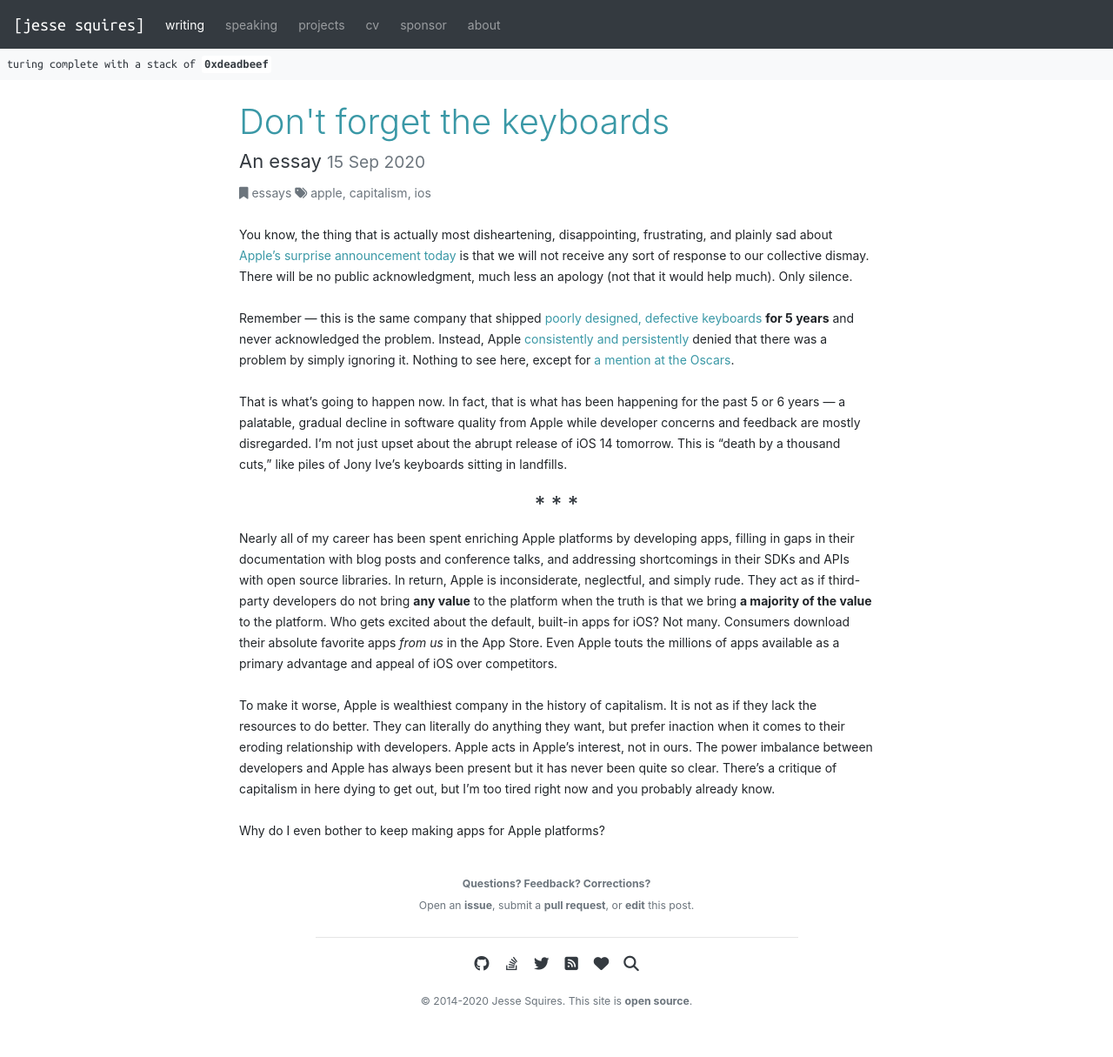
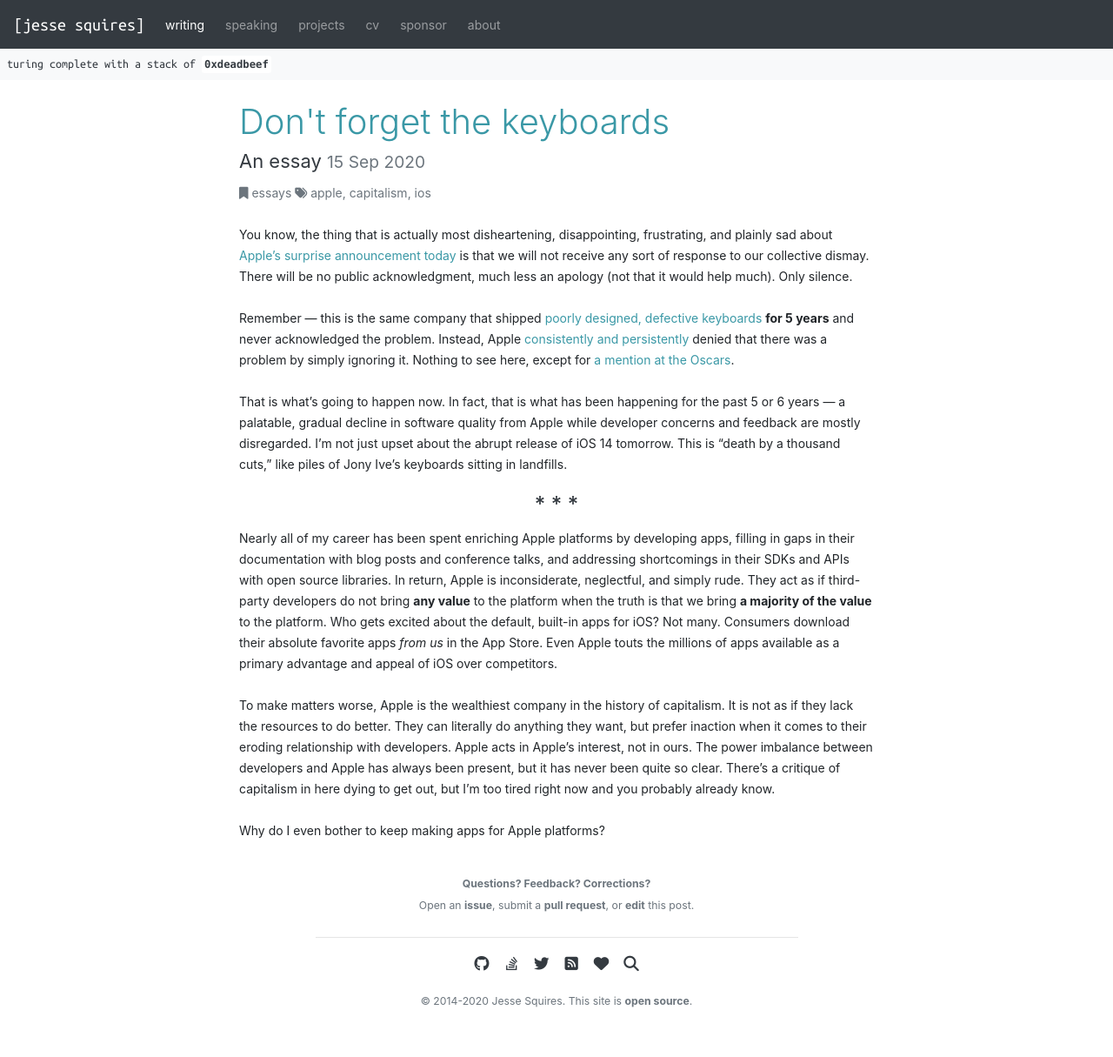
Before and after one commit to jessesquires/jessesquires.com, a Jekyll site: the page built from _posts/2020-09-15-don't-forget-the-keyboards.md, in a window 1280 px wide. Shown: the whole page at 87% size. Built offline with Jekyll 4.4.1, drawn with Linux system fonts in a browser that asks for light colours; nearby versions of some CDN libraries; library files that are not in the unit come from our copies.

Commit message:
fix typos

```diff
--- a/_posts/2020-09-15-don't-forget-the-keyboards.md
+++ b/_posts/2020-09-15-don't-forget-the-keyboards.md
@@ -19,6 +19,6 @@
 
 Nearly all of my career has been spent enriching Apple platforms by developing apps, filling in gaps in their documentation with blog posts and conference talks, and addressing shortcomings in their SDKs and APIs with open source libraries. In return, Apple is inconsiderate, neglectful, and simply rude. They act as if third-party developers do not bring **any value** to the platform when the truth is that we bring **a majority of the value** to the platform. Who gets excited about the default, built-in apps for iOS? Not many. Consumers download their absolute favorite apps *from us* in the App Store. Even Apple touts the millions of apps available as a primary advantage and appeal of iOS over competitors.
 
-To make it worse, Apple is wealthiest company in the history of capitalism. It is not as if they lack the resources to do better. They can literally do anything they want, but prefer inaction when it comes to their eroding relationship with developers. Apple acts in Apple's interest, not in ours. The power imbalance between developers and Apple has always been present but it has never been quite so clear. There's a critique of capitalism in here dying to get out, but I'm too tired right now and you probably already know.
+To make matters worse, Apple is the wealthiest company in the history of capitalism. It is not as if they lack the resources to do better. They can literally do anything they want, but prefer inaction when it comes to their eroding relationship with developers. Apple acts in Apple's interest, not in ours. The power imbalance between developers and Apple has always been present, but it has never been quite so clear. There's a critique of capitalism in here dying to get out, but I'm too tired right now and you probably already know.
 
 Why do I even bother to keep making apps for Apple platforms?
```
